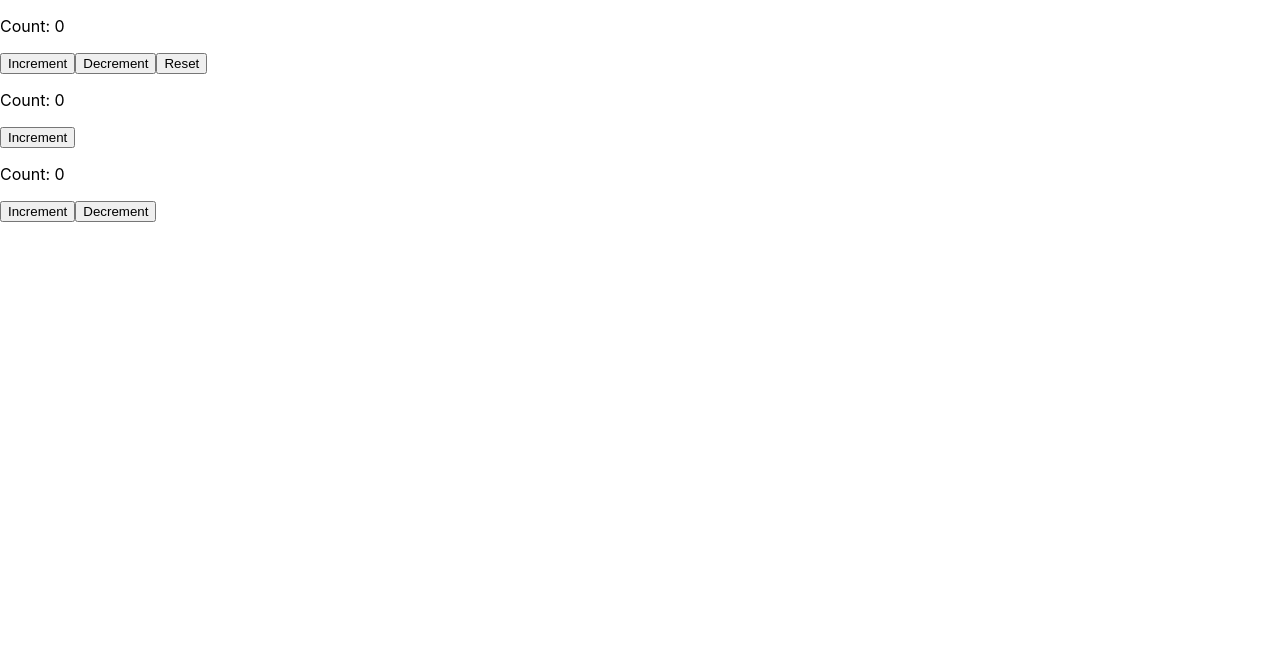
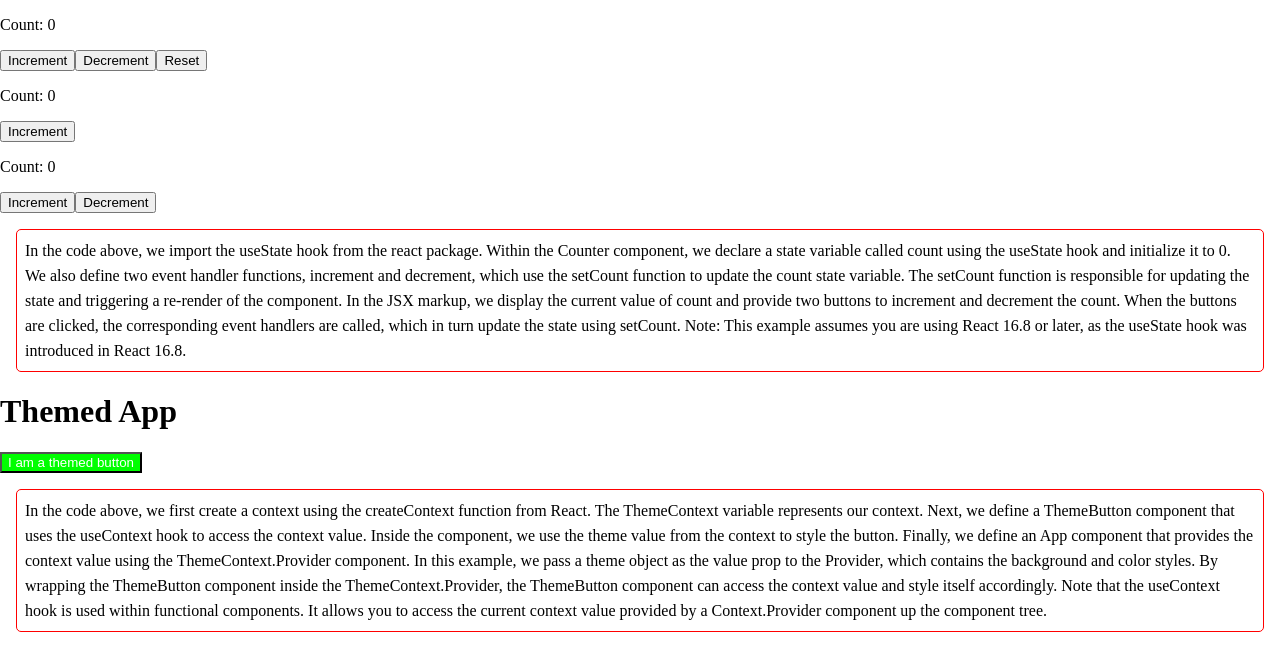
Before and after one commit to jMohammdi/React-hooks-example, a React (Create React App) app: page / in a window 1280 px wide. Shown: the top 670 px of the page. Built offline with nearby package versions, Linux system fonts and the light colour scheme; no server answers.

Commit message:
use context and useState Hook

```diff
--- a/src/App.css
+++ b/src/App.css
@@ -1,38 +1,17 @@
-.App {
-  text-align: center;
+body,
+html,
+:root {
+  height: 100%;
+  padding: 0;
+  margin: 0;
 }
-
-.App-logo {
-  height: 40vmin;
-  pointer-events: none;
+* {
+  box-sizing: border-box;
 }
-
-@media (prefers-reduced-motion: no-preference) {
-  .App-logo {
-    animation: App-logo-spin infinite 20s linear;
-  }
+.text {
+  margin: 1rem;
+  border-radius: 5px;
+  border: 1px solid red;
+  line-height: 25px;
+  padding: 0.5rem;
 }
-
-.App-header {
-  background-color: #282c34;
-  min-height: 100vh;
-  display: flex;
-  flex-direction: column;
-  align-items: center;
-  justify-content: center;
-  font-size: calc(10px + 2vmin);
-  color: white;
-}
-
-.App-link {
-  color: #61dafb;
-}
-
-@keyframes App-logo-spin {
-  from {
-    transform: rotate(0deg);
-  }
-  to {
-    transform: rotate(360deg);
-  }
-}
--- a/src/App.js
+++ b/src/App.js
@@ -3,15 +3,18 @@ import React from "react";
 // useReducer:✅
 import ExampleReducer from "./components/UseReducer";
 // useEffect ✅
-import ExampleEffect from "./components/useEffect";
+import ExampleEffect from "./components/UseEffect";
 // useState ✅
 import ExampleUseState from "./components/UseState";
+// useContext ✅
+import ExampleContext from "./components/UseContext";
 export default function App() {
   return (
     <div className="App">
       <ExampleReducer />
       <ExampleEffect />
       <ExampleUseState />
+      <ExampleContext />
     </div>
   );
 }
--- /dev/null
+++ b/src/components/UseContext.jsx
@@ -0,0 +1,53 @@
+import React, { useContext } from "react";
+
+// Create a context
+const ThemeContext = React.createContext();
+
+// Define a component that uses the context
+function ThemeButton() {
+  // Access the context value using useContext hook
+  const theme = useContext(ThemeContext);
+
+  return (
+    <button style={{ background: theme.background, color: theme.color }}>
+      I am a themed button
+    </button>
+  );
+}
+
+// Define another component that provides the context value
+function App() {
+  // Define the context value
+  const theme = {
+    background: "lime",
+    color: "white",
+  };
+
+  return (
+    <ThemeContext.Provider value={theme}>
+      <div>
+        <h1>Themed App</h1>
+        <ThemeButton />
+
+        <p className="text">
+          In the code above, we first create a context using the createContext
+          function from React. The ThemeContext variable represents our context.
+          Next, we define a ThemeButton component that uses the useContext hook
+          to access the context value. Inside the component, we use the theme
+          value from the context to style the button. Finally, we define an App
+          component that provides the context value using the
+          ThemeContext.Provider component. In this example, we pass a theme
+          object as the value prop to the Provider, which contains the
+          background and color styles. By wrapping the ThemeButton component
+          inside the ThemeContext.Provider, the ThemeButton component can access
+          the context value and style itself accordingly. Note that the
+          useContext hook is used within functional components. It allows you to
+          access the current context value provided by a Context.Provider
+          component up the component tree.
+        </p>
+      </div>
+    </ThemeContext.Provider>
+  );
+}
+
+export default App;
--- a/src/components/UseState.jsx
+++ b/src/components/UseState.jsx
@@ -19,6 +19,20 @@ function Counter() {
       <p>Count: {count}</p>
       <button onClick={increment}>Increment</button>
       <button onClick={decrement}>Decrement</button>
+      <p className="text">
+        In the code above, we import the useState hook from the react package.
+        Within the Counter component, we declare a state variable called count
+        using the useState hook and initialize it to 0. We also define two event
+        handler functions, increment and decrement, which use the setCount
+        function to update the count state variable. The setCount function is
+        responsible for updating the state and triggering a re-render of the
+        component. In the JSX markup, we display the current value of count and
+        provide two buttons to increment and decrement the count. When the
+        buttons are clicked, the corresponding event handlers are called, which
+        in turn update the state using setCount. Note: This example assumes you
+        are using React 16.8 or later, as the useState hook was introduced in
+        React 16.8.
+      </p>
     </div>
   );
 }
--- a/src/index.css
+++ /dev/null
@@ -1,13 +0,0 @@
-body {
-  margin: 0;
-  font-family: -apple-system, BlinkMacSystemFont, 'Segoe UI', 'Roboto', 'Oxygen',
-    'Ubuntu', 'Cantarell', 'Fira Sans', 'Droid Sans', 'Helvetica Neue',
-    sans-serif;
-  -webkit-font-smoothing: antialiased;
-  -moz-osx-font-smoothing: grayscale;
-}
-
-code {
-  font-family: source-code-pro, Menlo, Monaco, Consolas, 'Courier New',
-    monospace;
-}
```
Also changed, not shown: src/index.js (+6 -6 lines).
